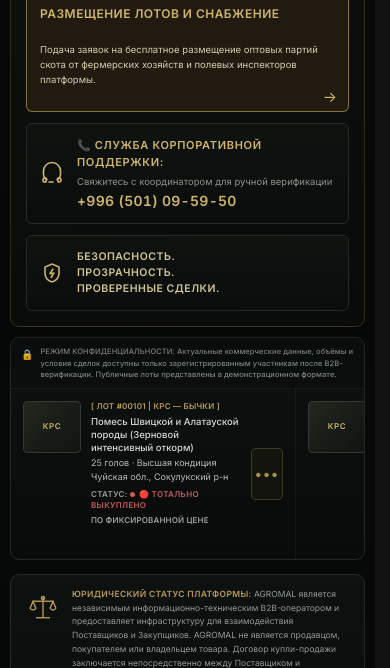
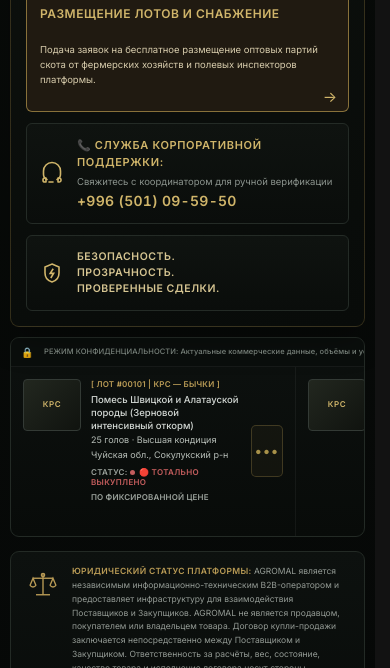
Before and after one commit to kanatormonov2003-eng/AGROMAL, a website with bundled scripts: page index.html in a window 390 px wide. Shown: the part 1754-2422 px from the top of the page. Built offline with nearby package versions, Linux system fonts and the light colour scheme.

Commit message:
Fix mobile homepage lots and confidentiality notice

```diff
--- a/assets/css/agromal-homepage-overrides.css
+++ b/assets/css/agromal-homepage-overrides.css
@@ -1708,14 +1708,69 @@ body.homepage .homepage-demo-lots__notice strong {
 }
 
 @media (max-width: 767px) {
+
+  /* =======================================================
+     CONFIDENTIALITY NOTICE — HORIZONTAL SCROLL
+     Текст ведёт себя так же, как горизонтальные лоты.
+     ======================================================= */
+
   body.homepage .homepage-demo-lots__notice {
+    width: 100%;
+    max-width: 100%;
+    min-width: 0;
+
+    display: flex;
+    align-items: center;
+
+    gap: 7px;
+
     padding: 8px 10px;
-    gap: 7px;
+
+    box-sizing: border-box;
+
+    overflow-x: auto;
+    overflow-y: hidden;
+
+    scrollbar-width: none;
+    -webkit-overflow-scrolling: touch;
+
+    white-space: nowrap;
+  }
+
+  body.homepage .homepage-demo-lots__notice::-webkit-scrollbar {
+    display: none;
+  }
+
+  body.homepage .homepage-demo-lots__notice-icon {
+    flex: 0 0 auto;
+
+    width: 16px;
+    min-width: 16px;
+
+    margin: 0;
+
+    font-size: 10px;
+    line-height: 1;
   }
 
   body.homepage .homepage-demo-lots__notice p {
+    flex: 0 0 auto;
+
+    width: max-content;
+    min-width: max-content;
+    max-width: none;
+
+    margin: 0;
+
+    white-space: nowrap;
+
+    overflow: visible;
+
     font-size: 7.5px;
     line-height: 1.5;
+
+    overflow-wrap: normal;
+    word-break: normal;
   }
 }
 body.homepage .homepage-lot__animal {
```
